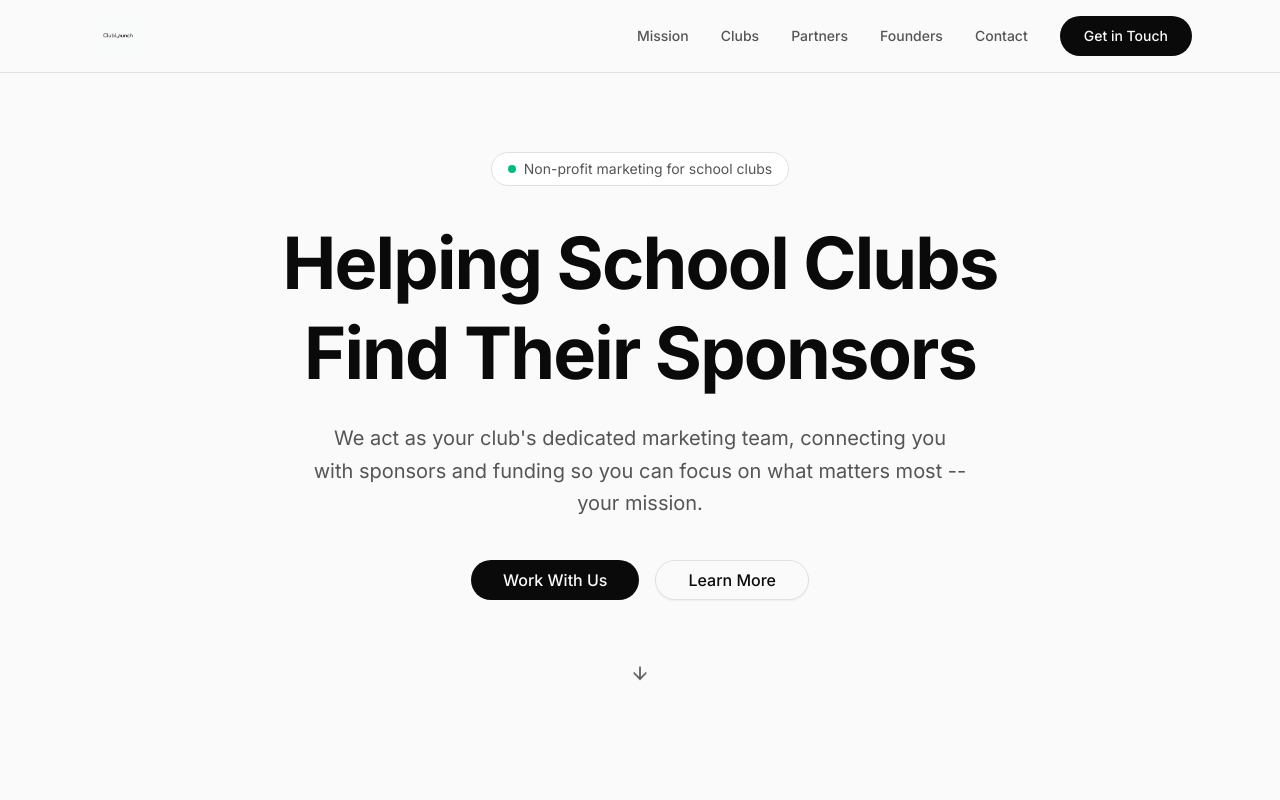
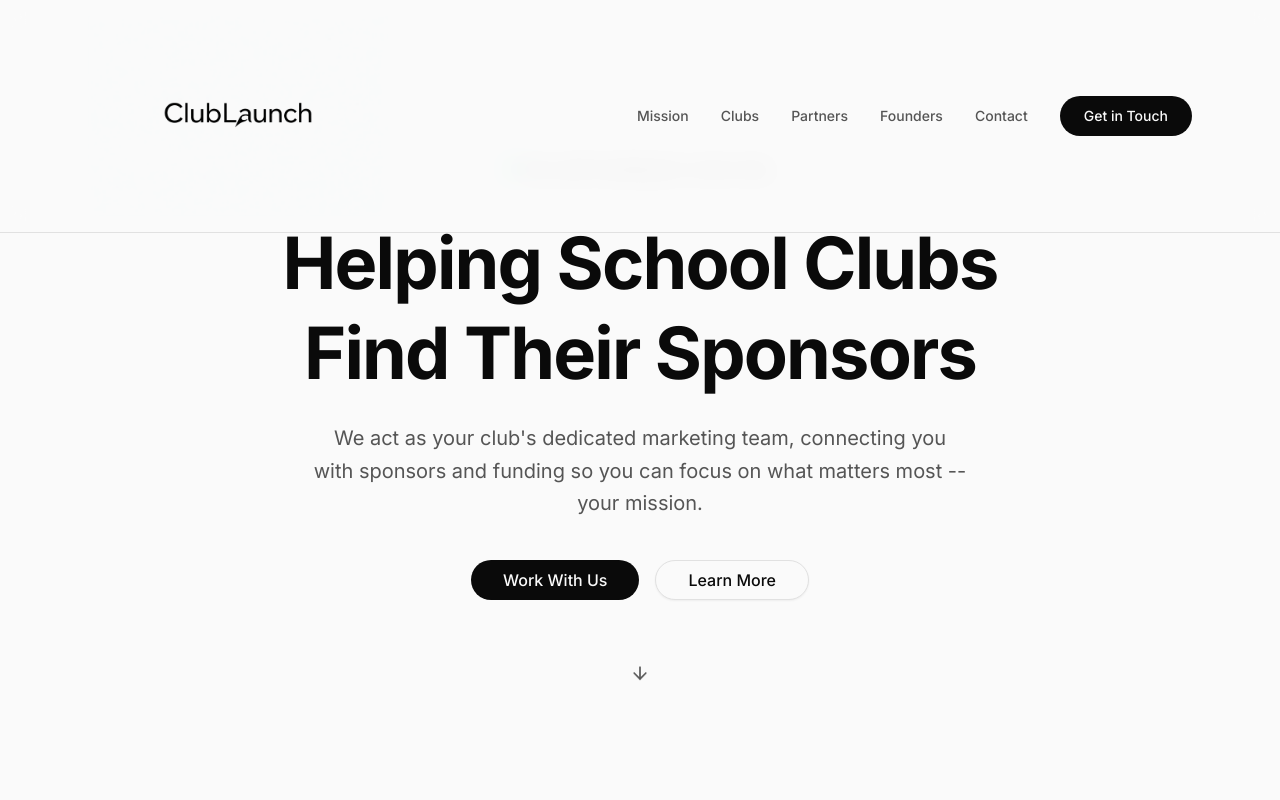
Before and after one commit to Pineollocks/v0-club-boost-web-page, a Next.js app: page / in a window 1280 px wide. Shown: the top 800 px of the page. Built offline with nearby package versions, Linux system fonts and the light colour scheme.

Commit message:
feat: enlarge navbar logo to 200px height
Increase logo size for better visibility in navbar.

```diff
--- a/components/navbar.tsx
+++ b/components/navbar.tsx
@@ -23,9 +23,9 @@ export function Navbar() {
           <Image
             src="/images/club-launch-logo.png"
             alt="ClubLaunch"
-            width={180}
-            height={40}
-            className="h-10 w-auto mix-blend-multiply dark:mix-blend-normal dark:invert"
+            width={900}
+            height={200}
+            className="h-[200px] w-auto mix-blend-multiply dark:mix-blend-normal dark:invert"
             priority
           />
         </a>
```
